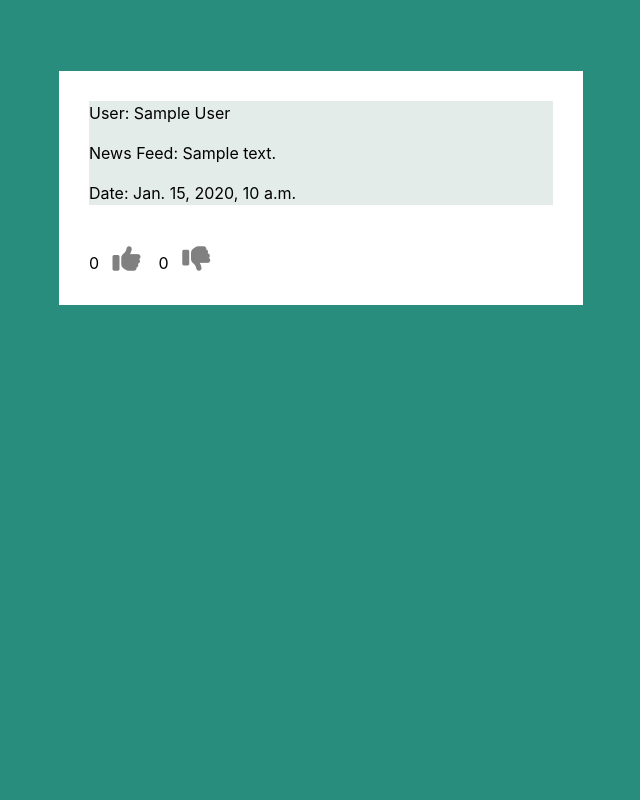
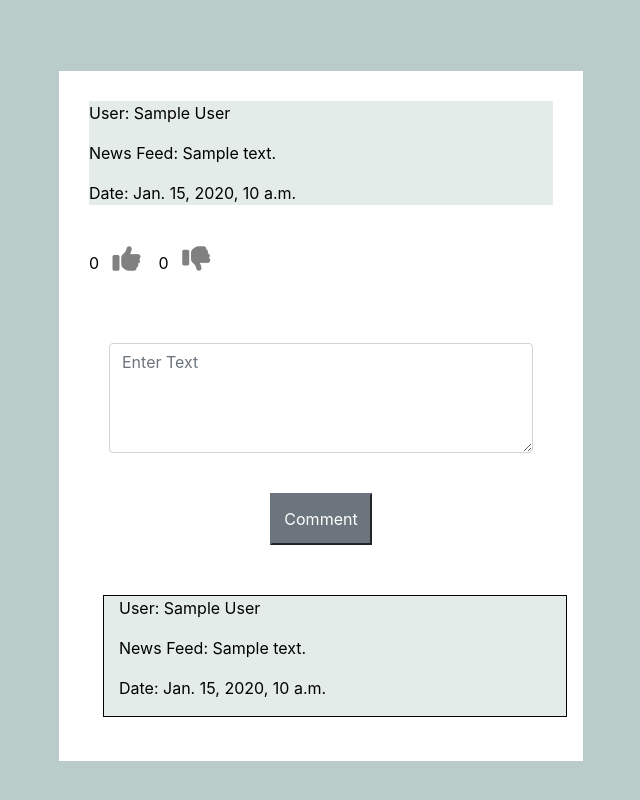
Before and after one commit to AnaswaraDev/facebookdjango, a Django app: page /accounts/1/feedDetails in a window 1280 px wide. Shown: the whole page, without its empty margins (319-959 px from the left). Run offline with Django 3.2, Linux system fonts and the light colour scheme; tables that the repository leaves empty hold one stand-in row (values such as "Sample post"); some libraries are stand-ins or nearby versions.

Commit message:
fifth commit

```diff
--- a/accounts/models.py
+++ b/accounts/models.py
@@ -17,3 +17,8 @@ class Like(models.Model):
 class Dislike(models.Model):
     user1 =  models.ForeignKey(CustomUser, on_delete=models.CASCADE)
     feeds1 = models.ForeignKey(Feeds, on_delete=models.CASCADE)
+
+class Comments(models.Model):
+    user = models.ForeignKey(CustomUser, on_delete=models.CASCADE)
+    description = models.TextField()
+    date = models.DateTimeField()
--- a/accounts/views.py
+++ b/accounts/views.py
@@ -1,5 +1,5 @@
 from django.shortcuts import render,redirect
-from .models import CustomUser,Feeds,Like,Dislike
+from .models import CustomUser,Feeds,Like,Dislike,Comments
 from django.contrib import messages
 from datetime import datetime
 from django.http import HttpResponse
@@ -38,10 +38,24 @@ def dislike(request, pk):
     return render(request,'feedDetails.html', {'feedDet1': feedDet, 'likecount': likecount,'dislikecount': dislikecount })
 
 def feedDetails(request,id):
+    if request.method == 'POST':
+        print("post")
+        description = request.POST.get('comment')
+        print(description)
+        date = datetime.now()
+        user = request.user
+        feed = Comments()
+        feed.description = description
+        feed.date = date
+        feed.user = user
+        feed.save()
+    feed1 = Comments.objects.all().order_by('-date')
+    usr = CustomUser.objects.all()
+   # return render(request, 'home.html', {'feed': feed1, 'usr': usr})
     likecount = Like.objects.filter(feeds1=id).count() # get likes count
     dislikecount = Dislike.objects.filter(feeds1=id).count() # get dislike count
     feedDet = Feeds.objects.get(pk = id)
-    return render(request,'feedDetails.html', {'feedDet1': feedDet, 'likecount': likecount,'dislikecount': dislikecount })
+    return render(request,'feedDetails.html', { 'feed': feed1, 'usr': usr,  'feedDet1': feedDet, 'likecount': likecount,'dislikecount': dislikecount })
 
 
 
--- a/templates/feedDetails.html
+++ b/templates/feedDetails.html
@@ -17,7 +17,7 @@
     <link rel="stylesheet" type="text/css" href="{%static 'styles/responsive.css' %}">
 </head>
 
-<body style="background-color: #288d7c;">
+<body style="background-color: #b9ccc9;">
     <br><br>
     <div class="container">
         <div class="row">
@@ -25,18 +25,16 @@
 
             </div>
             <div class="col-md-6 " style="display: block;
-
             padding:23px; color:white;">
-
-
                 <div class="col" style="background-color: white; padding:30px; color:black; ">
-
+                    <!--FEED DETAILS-->
                     <div style="background-color:#e4ece9;">
                         <p>User: {{feedDet1.user.first_name}} {{feedDet1.user.last_name}} </p>
                         <p>News Feed: {{feedDet1.description}}</p>
                         <p>Date: {{feedDet1.date}}</p>
                     </div>
-
+                    <!--FEED DETAILS-->
+                    <!-- LIKKE AND DISLIKE-->
                     <div> <br>
                         <span>
                             {%if likecount %}
@@ -54,7 +52,54 @@
                             <i class="fas fa-thumbs-down" style="font-size:28px; color:grey "></i>
                         </a>
                     </div>
+
+                    <!-- LIKKE AND DISLIKE-->
+                    <!-- COMMENT ADD-CODE -->
+                    <form action="" method="POST" class="form-box" style=" padding: 20px;"> <br><br>
+                        {% csrf_token %}
+
+                        <div class="form-group">
+                            <textarea class="form-control" rows="4" cols="50" name="comment"
+                                placeholder="Enter Text"></textarea> <br>
+                        </div>
+                        <div class=" form-group text-center ">
+                            <input class="btn-secondary" style="padding:12px" type="submit" value="Comment">
+                        </div>
+                    </form>
+
+
+
+                    <!-- COMMENT ADD-CODE -->
+                    <!--COMMMENT VIEW CODE-->
+
+                    <div>
+                        {% for i in feed %}
+
+
+
+                            <div class="col" style="border: solid 1px ; margin:14px;
+                            background-color: #e4ece9;">
+
+                                {% for j in usr %}
+                                {% if j.pk == i.user.pk %}
+                                <p>User: {{j.first_name}}&nbsp;{{j.last_name}}</p>
+                                {%endif%}
+                                {%endfor%}
+
+
+                                <p>News Feed: {{i.description}}</p>
+                                <p>Date: {{i.date}}</p>
+                            </div>
+
+                        {% endfor %}
+
+
+                    </div>
+
+                    <!--COMMENT VIEW CODE-->
+
                 </div>
+
 
             </div>
         </div>
```
Also changed, not shown: accounts/migrations/0003_comments.py (added).
